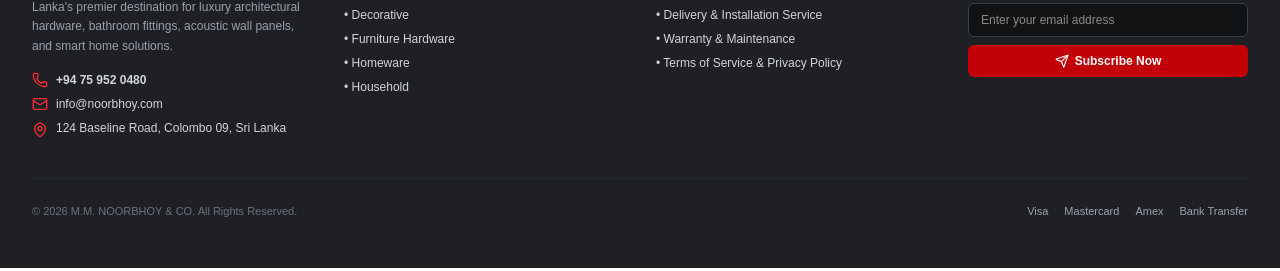
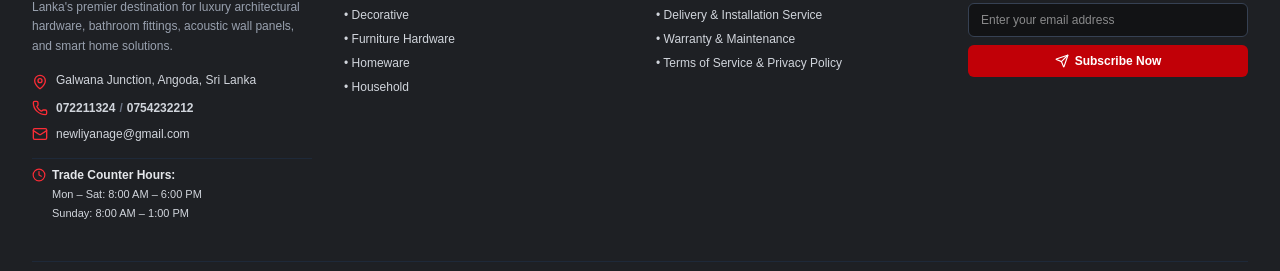
Before and after one commit to Yasanga32/Nanakamaraya, a Next.js app: page / in a window 1280 px wide. Shown: the part 3371-3642 px from the top of the page. Built offline with nearby package versions, Linux system fonts and the light colour scheme; no server answers; the database is empty; a web font is replaced by a local one.

Commit message:
update the footer

```diff
--- a/src/components/Footer.tsx
+++ b/src/components/Footer.tsx
@@ -1,7 +1,7 @@
 "use client";
 
 import React, { useState } from "react";
-import { Phone, Mail, MapPin, Send, Check } from "lucide-react";
+import { Phone, Mail, MapPin, Send, Check, Clock } from "lucide-react";
 import { CATEGORIES } from "@/data/categories";
 import { useCart } from "@/context/CartContext";
 
@@ -48,19 +48,35 @@
               Established in 1902, M.M. Noorbhoy & Co is Sri Lanka&apos;s premier destination for luxury architectural hardware, bathroom fittings, acoustic wall panels, and smart home solutions.
             </p>
 
-            <div className="space-y-2 text-xs text-gray-300">
-              <div className="flex items-center gap-2">
-                <Phone className="w-4 h-4 text-red-500" />
-                <a href="tel:+94759520480" className="hover:text-white transition-colors font-bold">+94 75 952 0480</a>
-              </div>
-              <div className="flex items-center gap-2">
-                <Mail className="w-4 h-4 text-red-500" />
-                <a href="mailto:info@noorbhoy.com" className="hover:text-white transition-colors">info@noorbhoy.com</a>
-              </div>
+            <div className="space-y-2.5 text-xs text-gray-300">
               <div className="flex items-start gap-2">
                 <MapPin className="w-4 h-4 text-red-500 shrink-0 mt-0.5" />
-                <span>124 Baseline Road, Colombo 09, Sri Lanka</span>
+                <span>Galwana Junction, Angoda, Sri Lanka</span>
               </div>
+
+              <div className="flex items-center gap-2">
+                <Phone className="w-4 h-4 text-red-500 shrink-0" />
+                <div className="flex flex-wrap items-center gap-1 font-bold">
+                  <a href="tel:072211324" className="hover:text-white transition-colors">072211324</a>
+                  <span className="text-gray-500">/</span>
+                  <a href="tel:0754232212" className="hover:text-white transition-colors">0754232212</a>
+                </div>
+              </div>
+
+              <div className="flex items-center gap-2">
+                <Mail className="w-4 h-4 text-red-500 shrink-0" />
+                <a href="mailto:newliyanage@gmail.com" className="hover:text-white transition-colors">newliyanage@gmail.com</a>
+              </div>
+            </div>
+
+            {/* Trade Counter Hours */}
+            <div className="pt-2 border-t border-gray-800 text-xs text-gray-400 space-y-1">
+              <div className="flex items-center gap-1.5 font-bold text-gray-200">
+                <Clock className="w-3.5 h-3.5 text-red-500 shrink-0" />
+                <span>Trade Counter Hours:</span>
+              </div>
+              <p className="text-[11px] pl-5 text-gray-300">Mon – Sat: 8:00 AM – 6:00 PM</p>
+              <p className="text-[11px] pl-5 text-gray-300">Sunday: 8:00 AM – 1:00 PM</p>
             </div>
           </div>
 
```
